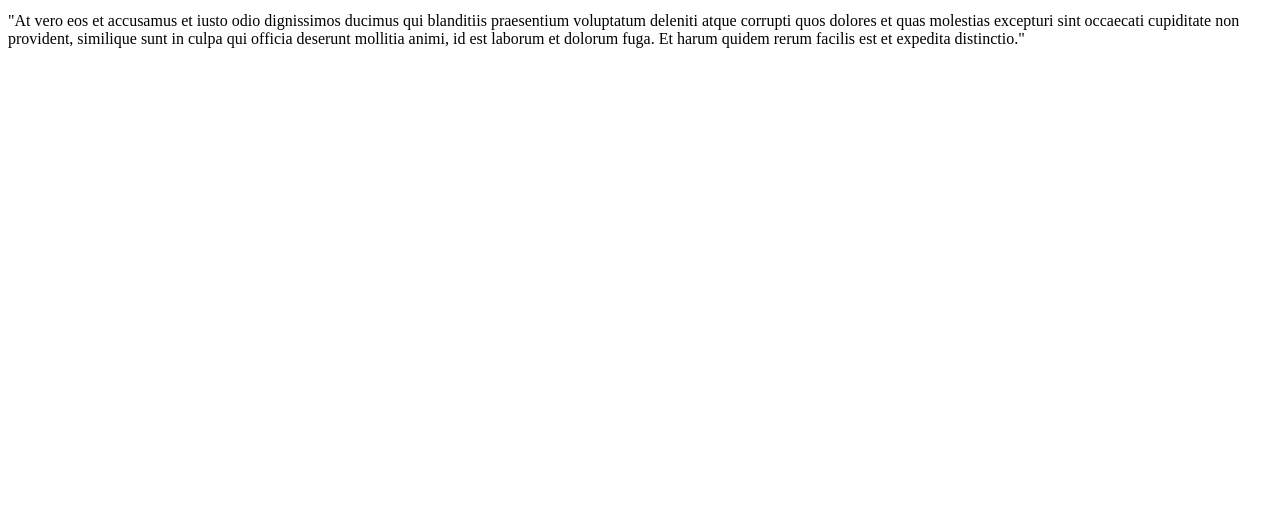
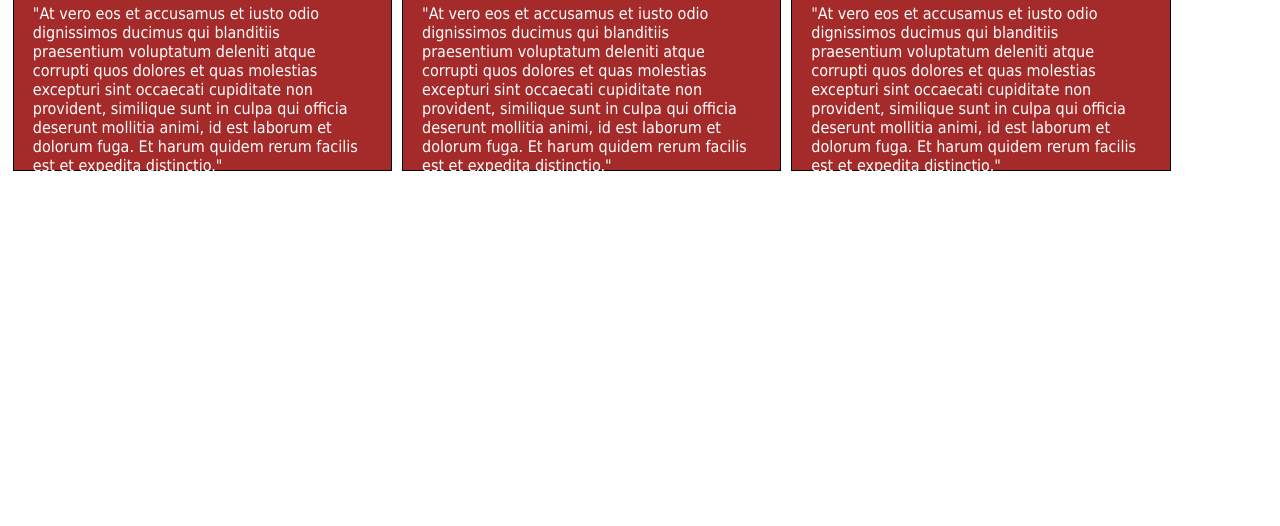
Before and after one commit to Jejelaye/Coursera, a plain HTML site: page index.html in a window 1280 px wide. Shown: the part 274-800 px from the top of the page. Drawn offline with Linux system fonts and the light colour scheme.

Commit message:
Update index.html

```diff
--- a/index.html
+++ b/index.html
@@ -4,7 +4,7 @@
 	<title>Module 2 Solution</title>
 	<meta charset="utf-8">
 	<meta name="viewport" content="width=device-width, initial-scale=1">
-	<link rel="stylesheet" href="tyles.css">
+	<link rel="stylesheet" href="styles.css">
 </head>
 <body>
 
```
